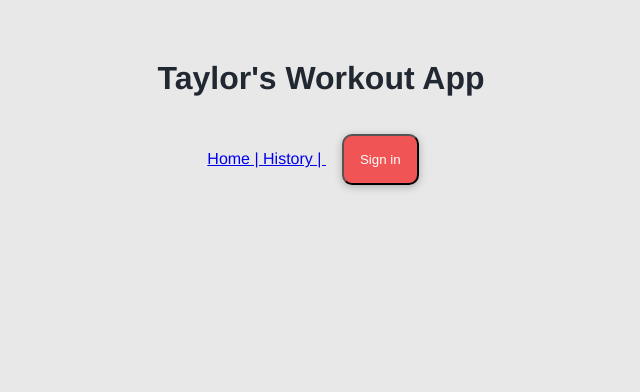
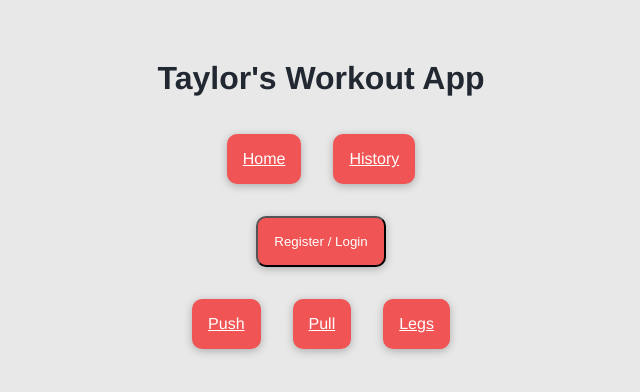
Before and after one commit to taylorsweetman/workout-tracker, a Vue app: page / in a window 1280 px wide. Shown: the top 392 px of the page, without its empty margins (319-959 px from the left). Built offline with nearby package versions, Linux system fonts and the light colour scheme.

Commit message:
improved styling and added auth comp back

```diff
--- a/src/components/Auth.vue
+++ b/src/components/Auth.vue
@@ -53,3 +53,18 @@ export default {
   },
 };
 </script>
+
+<style scoped>
+button {
+  display: inline-block;
+  margin: 1%;
+
+  box-shadow: 0 2px 8px rgba(0, 0, 0, 0.26);
+  margin: 1rem;
+  border-radius: 10px;
+  padding: 1rem;
+  background-color: #f05454;
+  color: white;
+  text-align: center;
+}
+</style>
--- a/src/components/NavBar.vue
+++ b/src/components/NavBar.vue
@@ -1,20 +1,17 @@
 <template>
   <div class="row">
-    <router-link to="/home">Home | </router-link>
-    <router-link to="/history">History | </router-link>
-    <button class="box">Sign in</button>
+    <router-link to="/home" tag="button" class="box">Home</router-link>
+    <router-link to="/history" tag="button" class="box">History</router-link>
+    <auth></auth>
   </div>
   <router-view />
-
-  <!-- <div id="nav">
-    <router-link to="/">Home</router-link> |
-    <router-link to="/about">About</router-link>
-  </div>
-   -->
 </template>
 
 <script>
+import Auth from "./Auth.vue";
+
 export default {
   name: "NavBar",
+  components: { Auth },
 };
 </script>
--- a/src/router/index.js
+++ b/src/router/index.js
@@ -4,6 +4,10 @@ import History from '../views/History.vue';
 import ExerciseSession from '../views/ExerciseSession.vue';
 
 const routes = [
+	{
+		path: '/',
+		component: Home
+	},
 	{
 		path: '/home',
 		name: 'Home',
```
